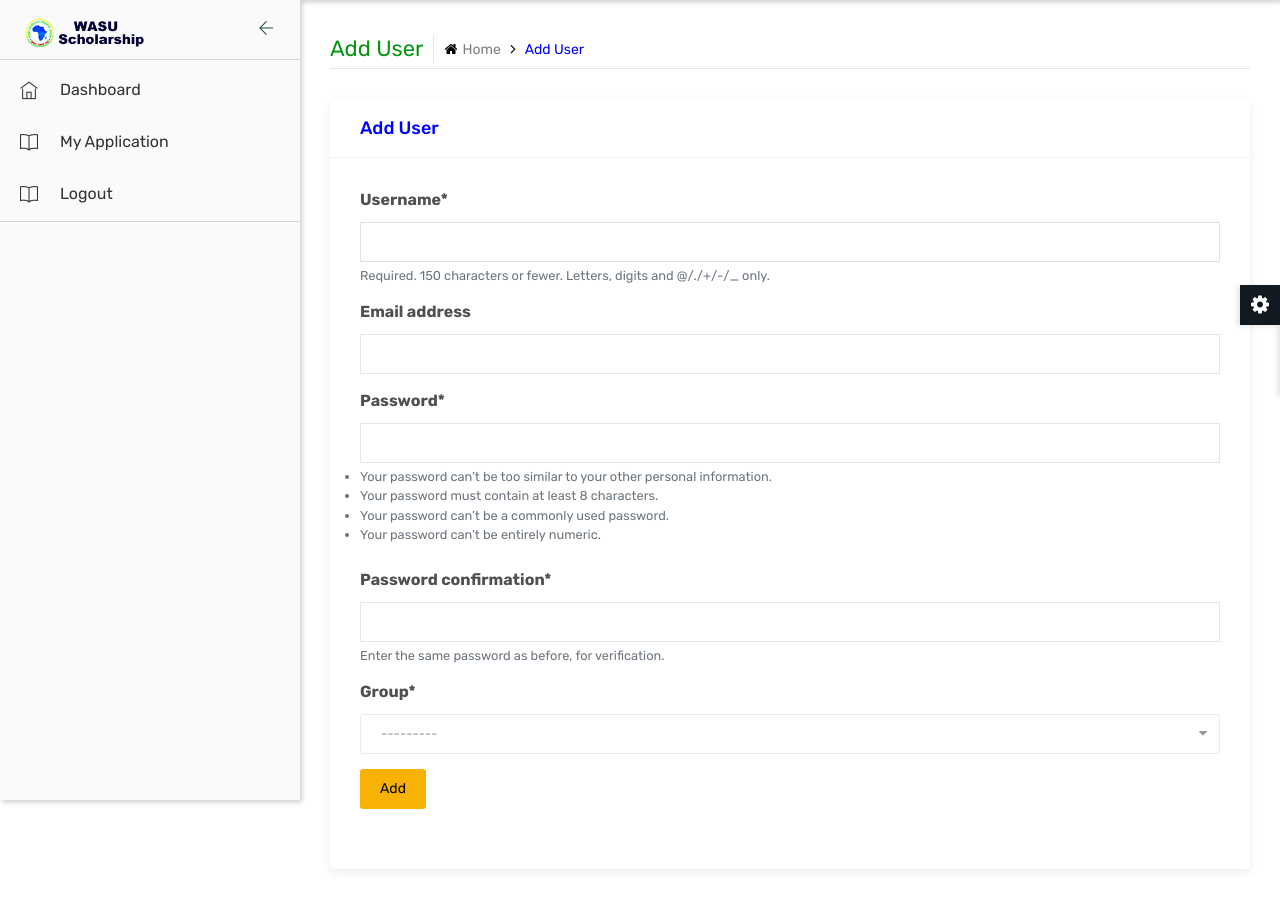
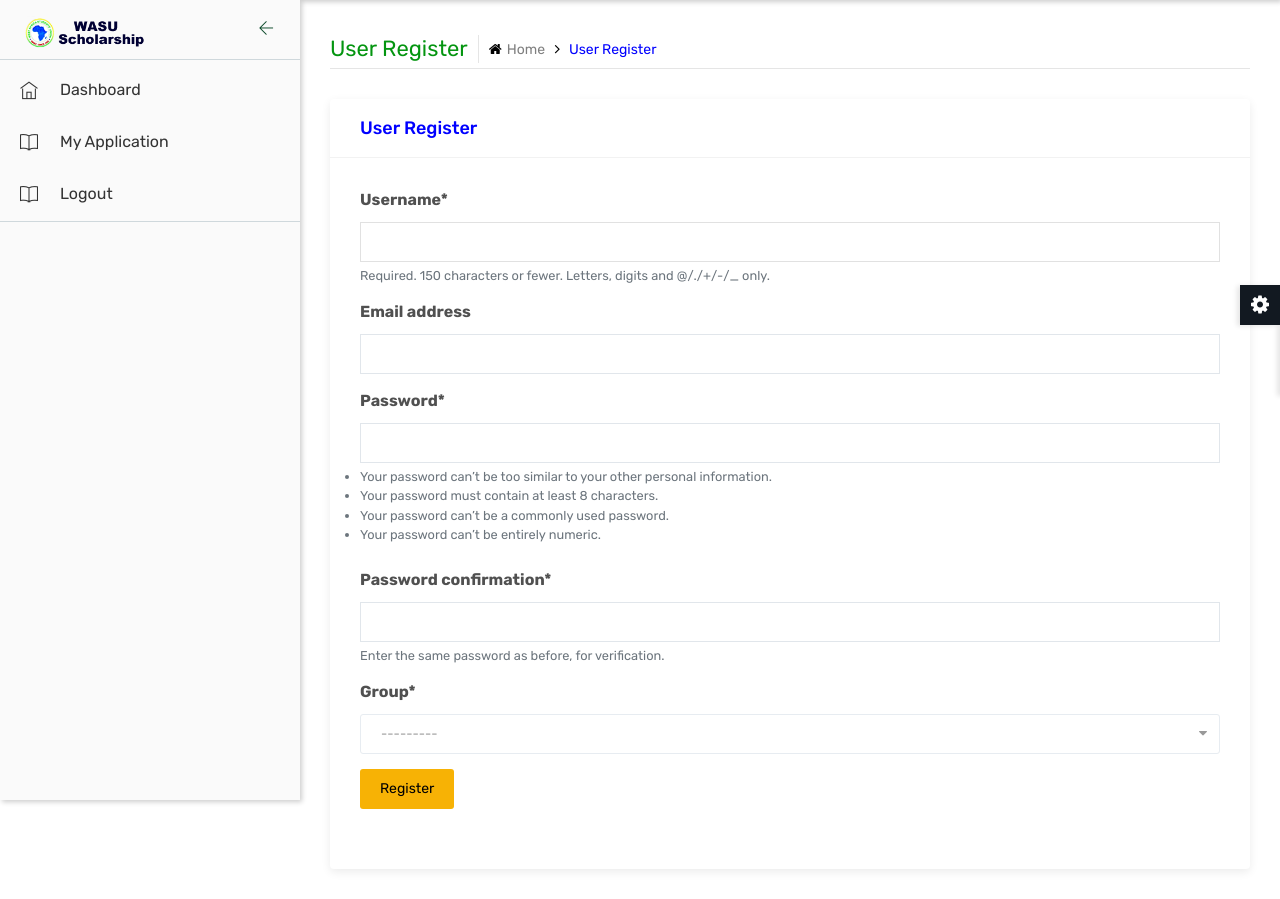
Before and after one commit to successgande1/ticketingapp, a Django app: page /register/ in a window 1280 px wide. Shown: the part 60-959 px from the top of the page. Run offline with Django 4.2, Linux system fonts and the light colour scheme; some libraries are stand-ins or nearby versions.

Commit message:
Commit on Main

```diff
--- a/templates/user/login.html
+++ b/templates/user/login.html
@@ -18,7 +18,7 @@
 			<div class="account-container">
 				<div class="heading-bx left">
 					<h2 class="title-head">Login to your <span>Account</span></h2>
-					<p>Don't have an account? <a href="">Register Here</a></p>
+					<p>Have Not Activated PIN? <a href="{% url 'pin-activation' %}">Activate PIN Here.</a></p>
 				</div>
 				<!-- Alerts-->
 				{% include 'partials/_alerts.html' %}
--- a/templates/user/register.html
+++ b/templates/user/register.html
@@ -1,6 +1,6 @@
 {% extends 'dashboard_base.html' %}
 
-{% block title %} Dashboard | Add User {% endblock %}
+{% block title %} {{page_title}} {% endblock %}
 
 {% load static %}
 
@@ -16,10 +16,10 @@
 <main class="ttr-wrapper">
     <div class="container-fluid">
         <div class="db-breadcrumb">
-            <h4 class="breadcrumb-title" style="color: rgb(4, 149, 16);">Add User</h4>
+            <h4 class="breadcrumb-title" style="color: rgb(4, 149, 16);">{{page_title}}</h4>
             <ul class="db-breadcrumb-list">
                 <li><a href="#"><i class="fa fa-home"></i>Home</a></li>
-                <li style="color:blue;">Add User</li>
+                <li style="color:blue;">{{page_title}}</li>
             </ul>
         </div>
         <div class="row">
@@ -29,7 +29,7 @@
                 <div class="widget-box">
 
                     <div class="wc-title">
-                        <h4 style="color: blue;">Add User</h4>
+                        <h4 style="color: blue;">{{page_title}}</h4>
                     </div>
                     <div class="widget-inner">
                         <form class="edit-profile m-b30" method="POST">
@@ -37,7 +37,7 @@
 
                             {{ form | crispy }}
 
-                    <input class="btn btn-success" type="submit" value="Add">
+                    <input class="btn btn-success" type="submit" value="Register">
 
                         </form>
                     </div>
--- a/ticketingapp/urls.py
+++ b/ticketingapp/urls.py
@@ -24,6 +24,7 @@ urlpatterns = [
     path('admin/', admin.site.urls),
     path('', include('dashboard.urls')),
     path('register/', user_views.register, name = 'user-register'),
+    path('guest/register/', user_views.register_guest, name = 'register-guest'),
     path('', auth_views.LoginView.as_view(template_name='user/login.html'), name = 'user-login'),
     path('event/add/', user_views.EventCreateView.as_view(), name = 'create-event'),
     path('event/list/', user_views.EventListView.as_view(), name='event-list'),
--- a/user/forms.py
+++ b/user/forms.py
@@ -1,3 +1,4 @@
+# from os import getgroups
 from crispy_forms.helper import FormHelper
 from django import forms
 from django.contrib.auth.forms import UserCreationForm
@@ -7,11 +8,26 @@ from phonenumber_field.formfields import PhoneNumberField
 from phonenumber_field.widgets import PhoneNumberPrefixWidget
 from . models import *
 
-
+#Create User Form
 class CreateUserForm(UserCreationForm):
     email = forms.EmailField
     group = forms.ModelChoiceField(queryset=Group.objects.all(),
                                    required=True)
+
+    class Meta:
+        model = User
+        fields = ['username', 'email', 'password1', 'password2', 'group']
+
+#Create Guest User Form
+class GuestUserForm(UserCreationForm):
+    email = forms.EmailField
+    #Get Guest Group from DB
+    group = forms.ModelMultipleChoiceField(
+        queryset=Group.objects.filter(name='Guest'),
+        initial=Group.objects.filter(name='Guest'),
+        disabled=True
+    )
+
 
     class Meta:
         model = User
--- a/user/models.py
+++ b/user/models.py
@@ -28,7 +28,7 @@ GENDER = (
 
 
 class Profile(models.Model):
-    staff = models.OneToOneField(User, on_delete=models.CASCADE, null = True)
+    user = models.OneToOneField(User, on_delete=models.CASCADE, null = True)
     surname = models.CharField(max_length=20, null=True)
     othernames = models.CharField(max_length=40, null=True)
     gender = models.CharField(max_length=6, choices=GENDER, blank=True, null=True)
--- a/user/signals.py
+++ b/user/signals.py
@@ -7,7 +7,7 @@ from django.dispatch import receiver
 @receiver(post_save, sender=User)
 def create_profile(sender, instance, created, **kwargs):
     if created:
-        Profile.objects.create(staff=instance)
+        Profile.objects.create(user=instance)
 
 
 #Create a save method on the above created method
--- a/user/views.py
+++ b/user/views.py
@@ -22,6 +22,8 @@ def login(request):
 def register(request):
     #Create variable and query all users
     workers = User.objects.all()
+    #Page Name
+    page_title = "User Register"
     if request.method == 'POST':
         form = CreateUserForm(request.POST)
         if form.is_valid():
@@ -33,6 +35,27 @@ def register(request):
     context = {
         'form':form,
         'workers':workers,
+        'page_title':page_title,
+    }
+    return render(request, 'user/register.html', context)
+
+#Register New User Method
+def register_guest(request):
+    #Create variable and query all users
+    workers = User.objects.all()
+    page_title = "Event Guest Register"
+    if request.method == 'POST':
+        form = GuestUserForm(request.POST)
+        if form.is_valid():
+            form.save()
+            messages.success(request, 'Registered Successfully.')
+            return redirect('dashboard-index')
+    else:
+        form = GuestUserForm()
+    context = {
+        'form':form,
+        'workers':workers,
+        'page_title':page_title,
     }
     return render(request, 'user/register.html', context)
 
@@ -109,19 +132,19 @@ def pin_activation(request):
             #Check the status of the user Pin with the one in the Database
             check_pin_status = Pin.objects.filter(value=form['pin'].value(), status='Not Activated')
 
-            #Check with the Status of the Pin is Right
+            #Check if the PIN is correct and NOT ACTIVATED
             if check_pin_status:
 
-                #Update the User Pin with a new status
+                #Update the User Pin with a new status of Activated
                 Pin.objects.filter(value=form['pin'].value()).update(status='Activated')
                 #Message the User
                 messages.success(request, 'Pin Activated Successfully')
                 #Redirect the user
-                return redirect('guest-index')
+                return redirect('register-guest')
 
             else:
-                messages.error(request, 'Pin Already Activated.You are Logged In.')
-                return redirect('guest-index')
+                messages.error(request, 'Pin Already Activated. Please Login.')
+                return redirect('user-login')
         else:
             messages.error(request, 'Something Went Wrong. Try again')
     else:
```
Also changed, not shown: user/migrations/0024_rename_staff_profile_user.py (added).
